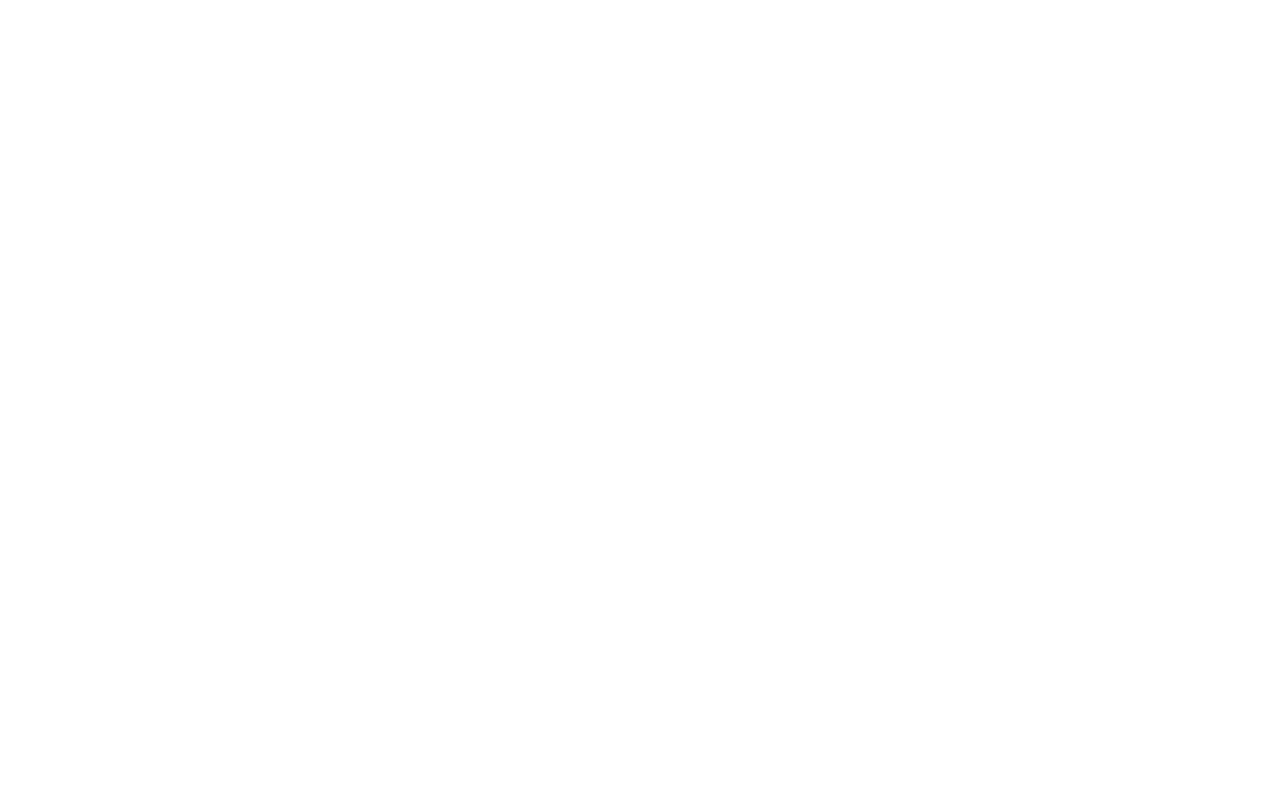
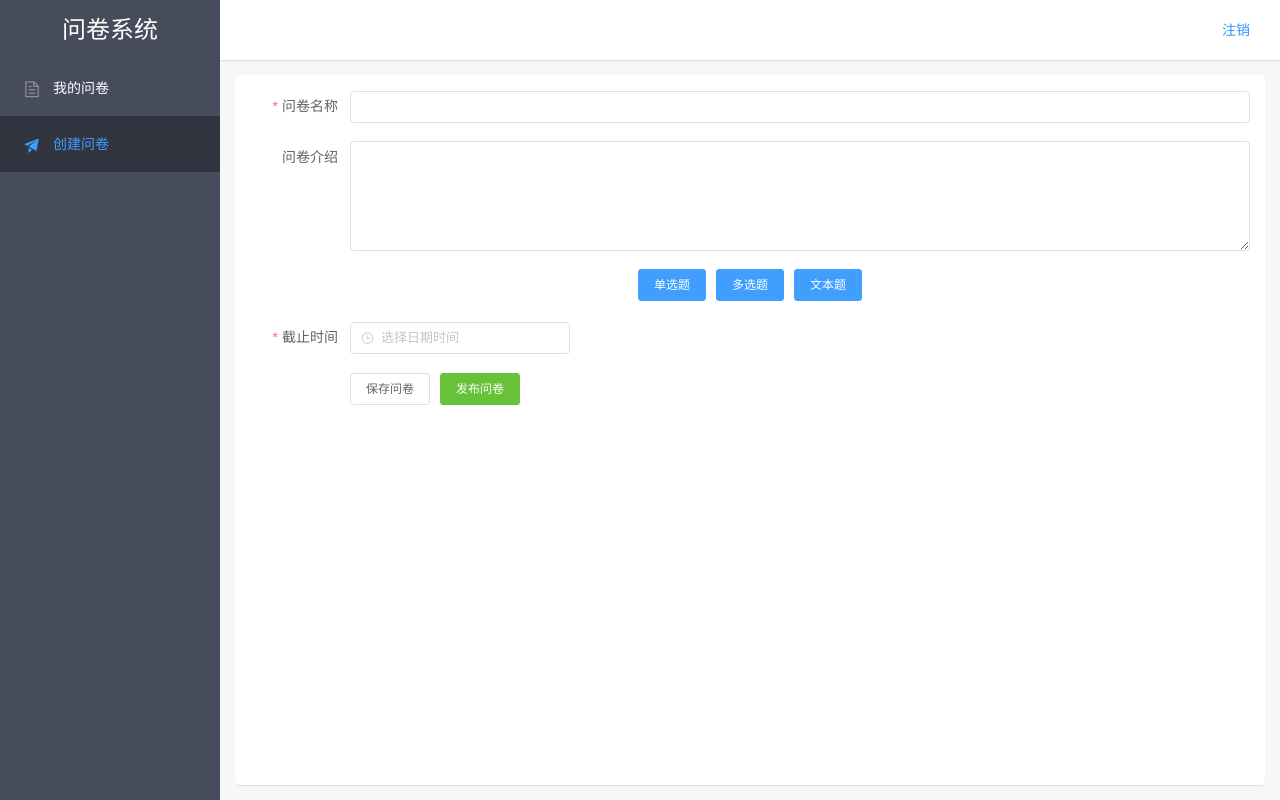
Before and after one commit to JellyBeanXiewh/QuestionnaireSystemFrontend, a Vue app: page /manage/create in a window 1280 px wide. Before the commit this address led to /404. Built offline with nearby package versions, Linux system fonts and the light colour scheme.

Commit message:
问卷管理和创建问卷的雏形，方法都没绑

```diff
--- /dev/null
+++ b/src/components/Create.vue
@@ -0,0 +1,72 @@
+<template>
+  <div class="create">
+    <el-form ref="form" :model="form" :rules="rules" label-position="right" label-width="100px">
+      <el-form-item label="问卷名称" prop="title">
+        <el-input v-model="form.title" />
+      </el-form-item>
+      <el-form-item label="问卷介绍" prop="intro">
+        <el-input v-model="form.intro" type="textarea" rows="5" />
+      </el-form-item>
+
+      <div class="add-option">
+        <el-button type="primary" @click="addOption(questionType.SINGLE_CHOICE)">单选题</el-button>
+        <el-button type="primary" @click="addOption(questionType.MULTIPLE_CHOICE)">多选题</el-button>
+        <el-button type="primary" @click="addOption(questionType.TEXT_QUESTION)">文本题</el-button>
+      </div>
+
+<!--      <question-list-->
+<!--          :question-list="form.topic"-->
+<!--          @delQuestion="onDelQuestion"-->
+<!--          @addOption="onAddOption"-->
+<!--          @delOption="onDelOption"-->
+<!--      />-->
+
+      <el-form-item label="截止时间" prop="deadline">
+        <el-date-picker
+            v-model="form.deadline"
+            type="datetime"
+            :picker-options="datePickerOptions"
+            placeholder="选择日期时间"
+        />
+      </el-form-item>
+
+      <el-form-item>
+        <el-button type="default" @click="submitNaire(NaireStatus.UNPUBLISHED)">保存问卷</el-button>
+        <el-button type="success" @click="submitNaire(NaireStatus.PUBLISHED)">发布问卷</el-button>
+      </el-form-item>
+    </el-form>
+  </div>
+</template>
+
+<script>
+  export default {
+    name: "Create",
+    data() {
+      return {
+        form: {
+          title: '',
+          intro: '',
+          deadline: '',
+          status: 0,
+          options: '',
+          topic: []
+        },
+        rules: {
+          title: [
+            { required: true, message: '请输入问卷标题', trigger: 'blur' }
+          ],
+          deadline: [
+            { required: true, message: '请选择截止时间', trigger: 'blur' }
+          ]
+        }
+      }
+    }
+  }
+</script>
+
+<style scoped>
+  .create .add-option {
+    margin-bottom: 20px;
+    text-align: center;
+  }
+</style>
--- /dev/null
+++ b/src/components/List.vue
@@ -0,0 +1,84 @@
+<template>
+  <div class="naire-list">
+    <div class="naire-btn">
+      <el-button type="primary" @click="create">创建问卷</el-button>
+      <el-button type="danger" @click="batchDelete">批量删除</el-button>
+    </div>
+    <el-table v-loading.fullscreen.lock="false" :data="list" @selection-change="onSelectionChange">
+      <el-table-column
+          type="selection"
+          width="55"
+      />
+      <el-table-column prop="n_title" label="问卷名称" align="left">
+<!--        <template slot-scope="{ row }">-->
+<!--          <router-link tag="a" :to="`./view/${row.n_id}`">-->
+<!--            {{ row.n_title }}-->
+<!--            <el-tag v-if="isExpired(row.n_deadline)" class="ml-10" size="mini" type="danger">已截止</el-tag>-->
+<!--          </router-link>-->
+<!--        </template>-->
+      </el-table-column>
+      <el-table-column prop="n_creattime" label="创建时间" align="center">
+<!--        <template slot-scope="{ row }">-->
+<!--          {{ row.n_creattime | formatTime }}-->
+<!--        </template>-->
+      </el-table-column>
+      <el-table-column prop="n_deadline" label="截止时间" align="center">
+<!--        <template slot-scope="{ row }">-->
+<!--          &lt;!&ndash; 问卷超过截止日期 &ndash;&gt;-->
+<!--          {{ row.n_deadline | formatTime }}-->
+<!--        </template>-->
+      </el-table-column>
+      <el-table-column prop="n_status" label="发布状态" align="center">
+<!--        <template slot-scope="{ row }">-->
+<!--          <el-tag :type="row.n_status | statusColorFilter">-->
+<!--            {{ row.n_status | statusFilter }}-->
+<!--          </el-tag>-->
+<!--        </template>-->
+      </el-table-column>
+      <el-table-column label="操作" align="center" width="200px">
+<!--        <template slot-scope="{ row }">-->
+<!--          <el-button type="primary" size="mini" style="margin-right: 10px" @click="handleStatistics(row)">统计分析</el-button>-->
+<!--          <el-dropdown @command="onOptionClick($event, row)">-->
+<!--            <el-button type="danger" size="mini">-->
+<!--              操作<i class="el-icon-arrow-down el-icon&#45;&#45;right" />-->
+<!--            </el-button>-->
+<!--            <el-dropdown-menu slot="dropdown">-->
+<!--              <el-dropdown-item command="preview">预览问卷</el-dropdown-item>-->
+<!--              <el-dropdown-item command="copyUrl">复制地址</el-dropdown-item>-->
+<!--              <el-dropdown-item command="submitStatistic">查看回收情况</el-dropdown-item>-->
+<!--              <el-dropdown-item command="edit" divided>编辑问卷</el-dropdown-item>-->
+<!--              <el-dropdown-item command="deadline">编辑截止时间</el-dropdown-item>-->
+<!--              <el-dropdown-item command="publish">{{ row.n_status === NaireStatus.PUBLISHED ? '停止发布' : '发布问卷' }}</el-dropdown-item>-->
+<!--              <el-dropdown-item command="delete">删除问卷</el-dropdown-item>-->
+<!--            </el-dropdown-menu>-->
+<!--          </el-dropdown>-->
+<!--        </template>-->
+      </el-table-column>
+    </el-table>
+
+    <change-time :visible.sync="changeTimeVisible" :model="editModel" />
+    <copy-url :visible.sync="copyUrlVisible" :model="editModel" />
+  </div>
+</template>
+
+<script>
+  export default {
+    name: "List",
+    data() {
+      return {
+
+      }
+    },
+    methods: {
+      create() {
+        this.$router.push({ name: 'Create' })
+      }
+    }
+  }
+</script>
+
+<style scoped>
+  .naire-btn {
+    margin: 10px;
+  }
+</style>
--- a/src/components/Sidebar/NavBar.vue
+++ b/src/components/Sidebar/NavBar.vue
@@ -1,7 +1,7 @@
 <template>
   <el-menu
       :router="true"
-      :default-active="defaultActive"
+      :default-active="defaultActive()"
       :unique-opened="true"
       class="nav-bar"
       text-color="#fff"
@@ -29,7 +29,7 @@
       }
     },
     methods: {
-      defaultActive () {
+      defaultActive() {
         return this.$route.meta ? this.$route.meta.navIndex || '' : ''
       }
     }
--- a/src/components/Sidebar/config.js
+++ b/src/components/Sidebar/config.js
@@ -1,11 +1,12 @@
+const base = '/manage';
 const NavConfigs = [
   {
-    index: '/list',
+    index: `${base}`,
     icon: 'el-icon-document',
     title: '我的问卷'
   },
   {
-    index: '/create',
+    index: `${base}/create`,
     icon: 'el-icon-s-promotion',
     title: '创建问卷'
   }
--- a/src/router.js
+++ b/src/router.js
@@ -4,6 +4,8 @@ import Router from 'vue-router';
 import Login from "./components/Login";
 import Register from "./components/Register";
 import Layout from "./components/Layout";
+import List from "./components/List";
+import Create from "./components/Create";
 
 Vue.use(Router);
 
@@ -34,11 +36,21 @@ const router = new Router({
       // meta: { require_auth: true },
       children: [
         {
-          path: 'list',
+          path: '',
           name: 'List',
+          component: List,
           meta: {
-            navIndex: '/list',
+            navIndex: '/manage',
             title: '我的问卷',
+          }
+        },
+        {
+          path: 'create',
+          name: 'Create',
+          component: Create,
+          meta: {
+            navIndex: '/manage/create',
+            title: '创建问卷',
           }
         }
       ]
```
